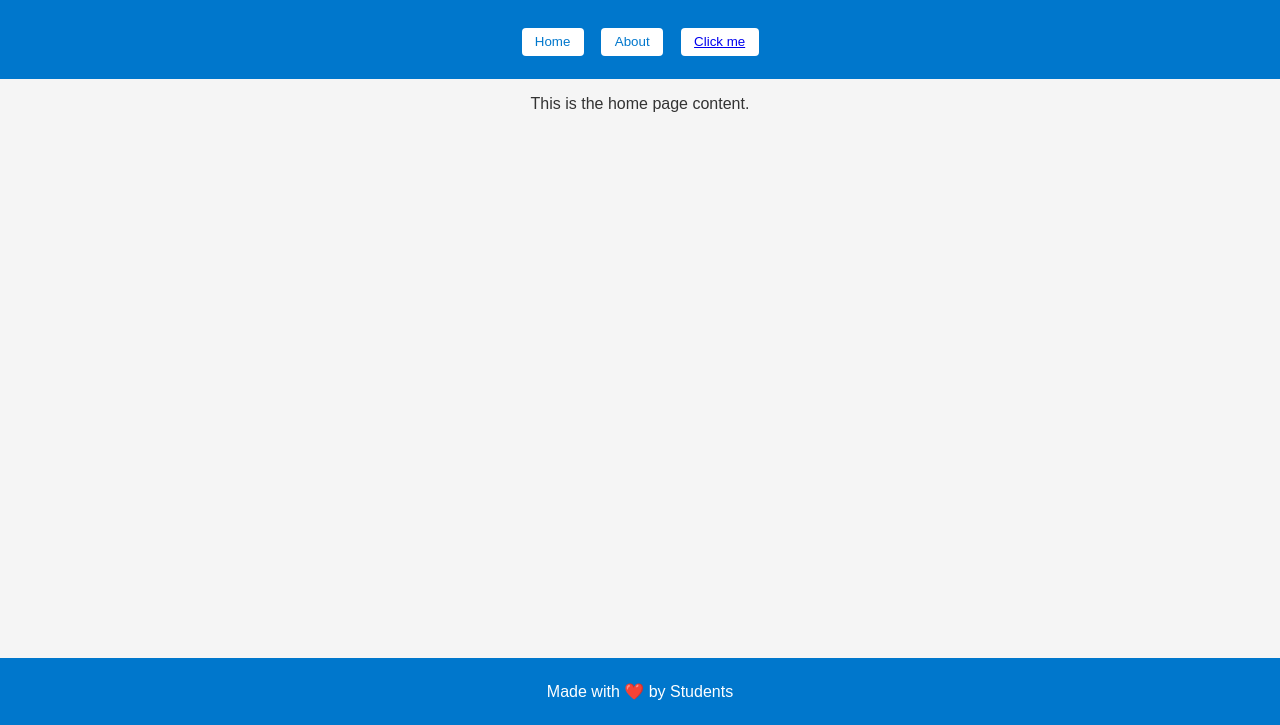
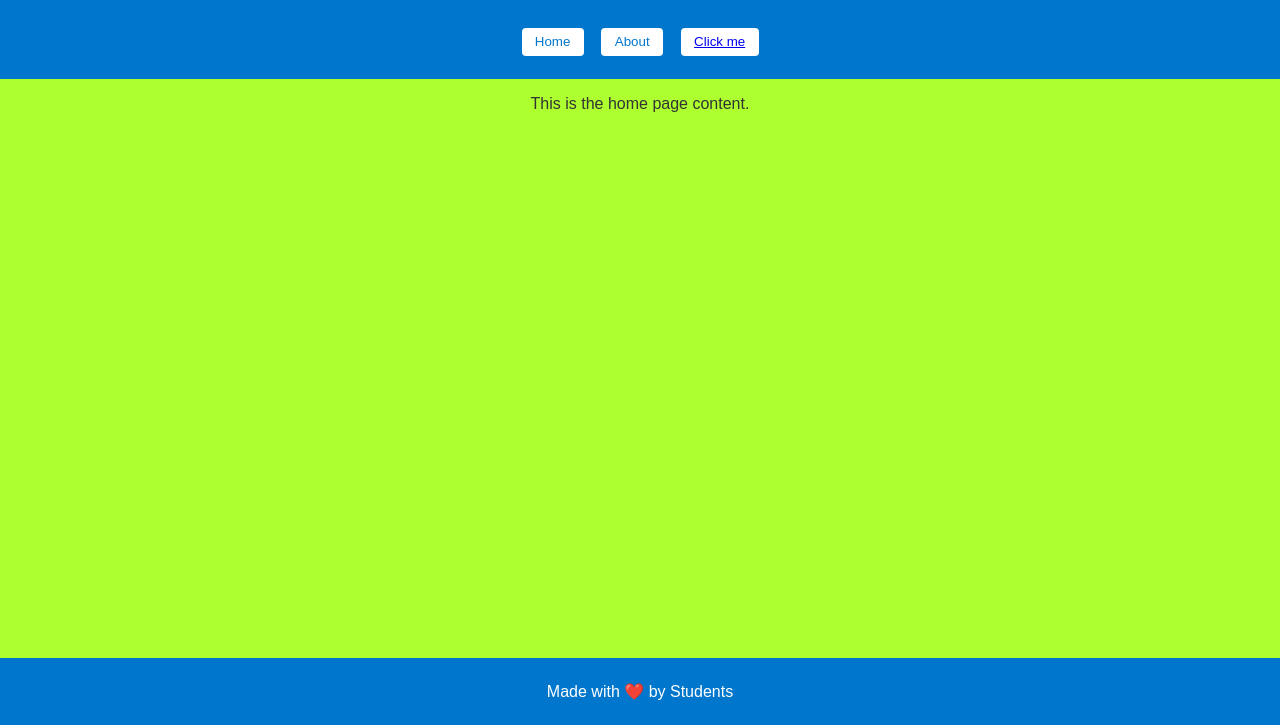
Before and after one commit to gal0wsky/tdo-lab-1, a plain HTML site: page index.html in a window 1280 px wide. Shown: the part 75-800 px from the top of the page. Drawn offline with Linux system fonts and the light colour scheme.

Commit message:
Zmiana koloru tla

```diff
--- a/style.css
+++ b/style.css
@@ -1,7 +1,7 @@
 body {
     font-family: Arial, sans-serif;
     margin: 0;
-    background-color: #f5f5f5;
+    background-color: greenyellow;
     color: #333;
     text-align: center;
 }
```
